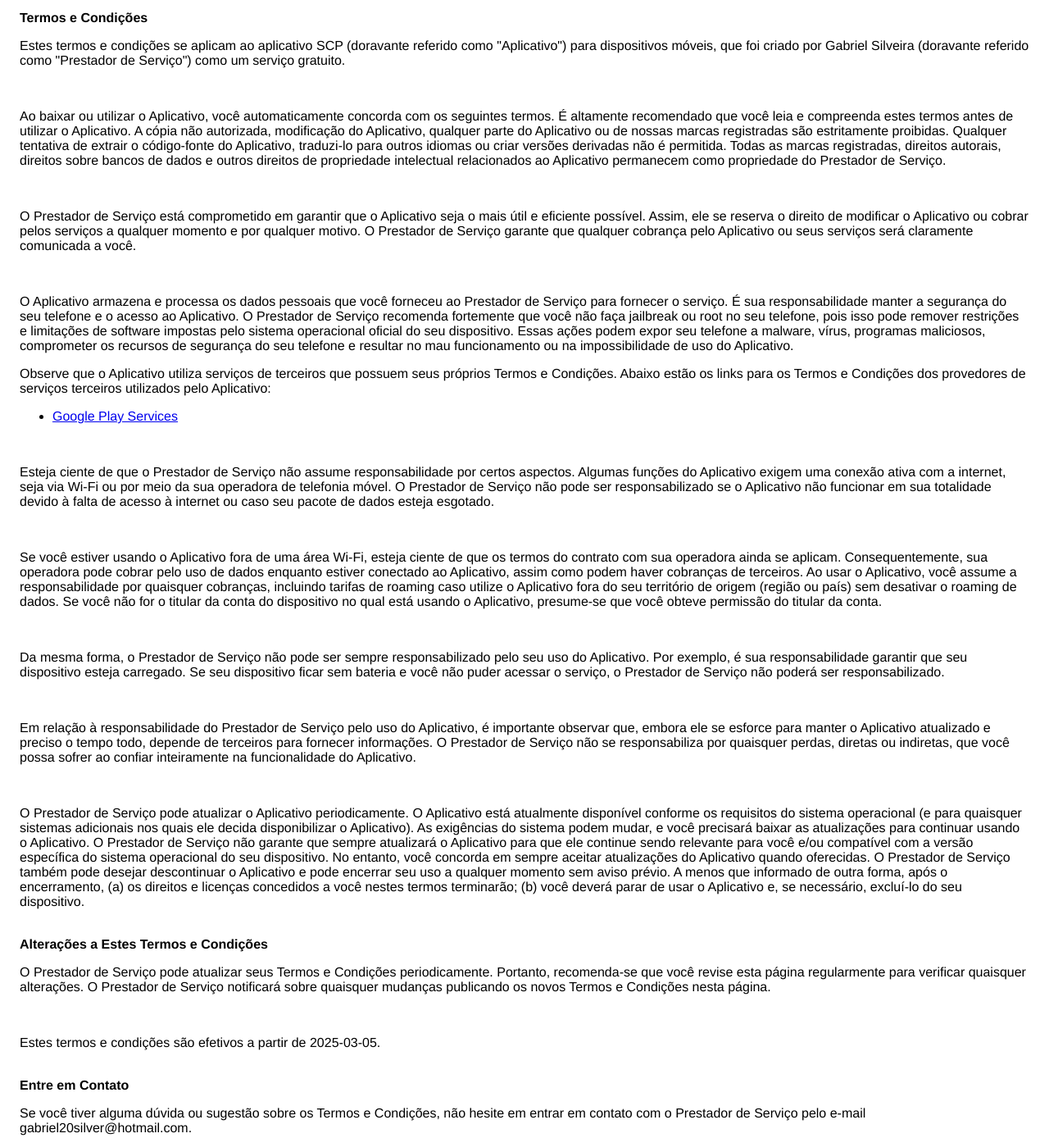
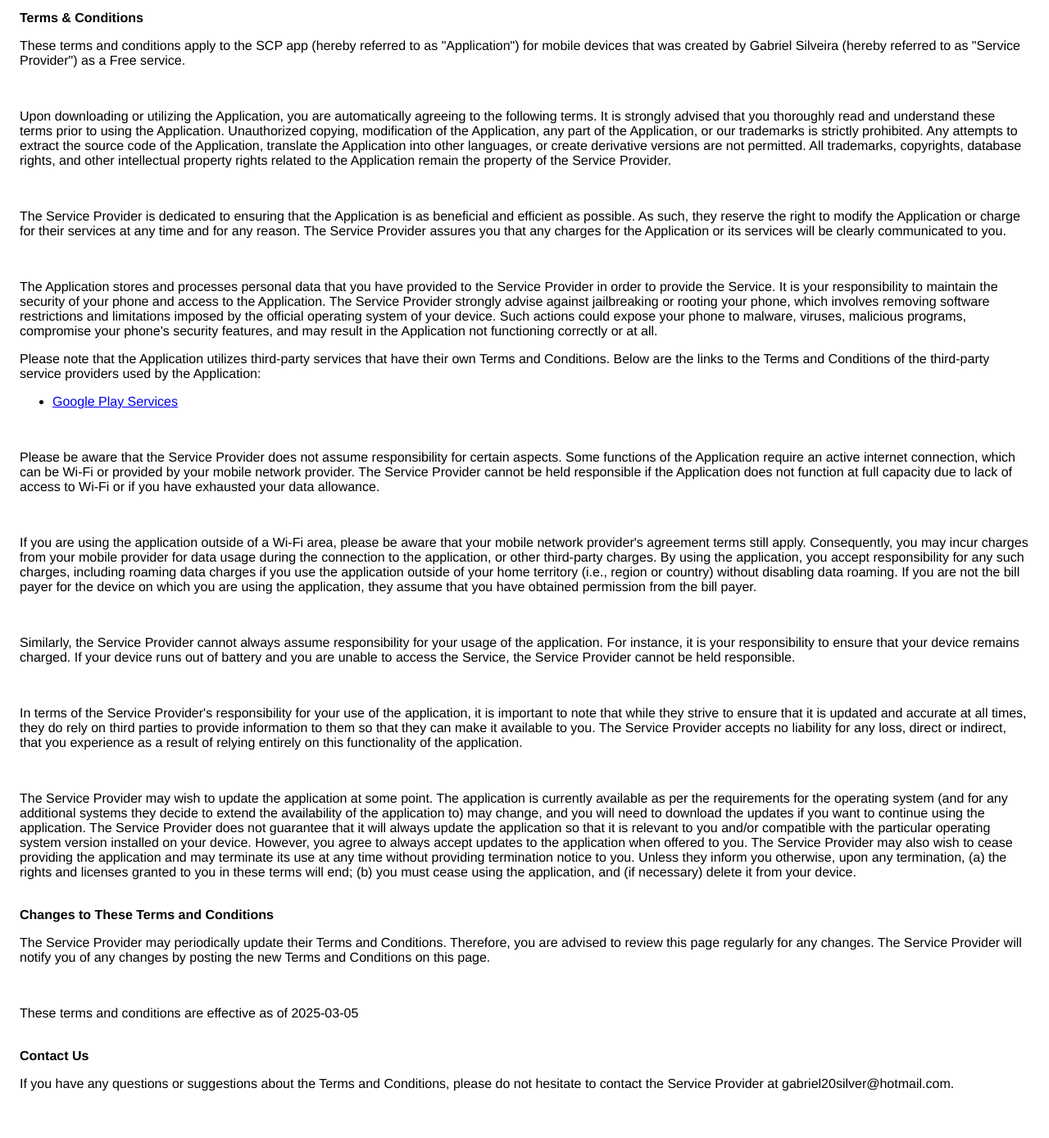
Before and after one commit to GabrielSilveira2026/AppBiju-Politica, a plain HTML site: page index.html in a window 1280 px wide. Shown: the part 1843-3231 px from the top of the page at 82% size. Drawn offline with Linux system fonts and the light colour scheme.

Commit message:
Update index.html

```diff
--- a/index.html
+++ b/index.html
@@ -103,89 +103,87 @@
       generated by <a href="https://app-privacy-policy-generator.nisrulz.com/"
         target="_blank" rel="noopener noreferrer">App Privacy Policy
         Generator</a></p>
-    <strong>Termos e Condições</strong><br><p>Estes termos e condições se
-      aplicam ao aplicativo SCP (doravante referido como "Aplicativo") para
-      dispositivos móveis, que foi criado por Gabriel Silveira (doravante
-      referido como "Prestador de Serviço") como um serviço
-      gratuito.</p><br><p>Ao baixar ou utilizar o Aplicativo, você
-      automaticamente concorda com os seguintes termos. É altamente recomendado
-      que você leia e compreenda estes termos antes de utilizar o Aplicativo. A
-      cópia não autorizada, modificação do Aplicativo, qualquer parte do
-      Aplicativo ou de nossas marcas registradas são estritamente proibidas.
-      Qualquer tentativa de extrair o código-fonte do Aplicativo, traduzi-lo
-      para outros idiomas ou criar versões derivadas não é permitida. Todas as
-      marcas registradas, direitos autorais, direitos sobre bancos de dados e
-      outros direitos de propriedade intelectual relacionados ao Aplicativo
-      permanecem como propriedade do Prestador de Serviço.</p><br><p>O Prestador
-      de Serviço está comprometido em garantir que o Aplicativo seja o mais útil
-      e eficiente possível. Assim, ele se reserva o direito de modificar o
-      Aplicativo ou cobrar pelos serviços a qualquer momento e por qualquer
-      motivo. O Prestador de Serviço garante que qualquer cobrança pelo
-      Aplicativo ou seus serviços será claramente comunicada a você.</p><br><p>O
-      Aplicativo armazena e processa os dados pessoais que você forneceu ao
-      Prestador de Serviço para fornecer o serviço. É sua responsabilidade
-      manter a segurança do seu telefone e o acesso ao Aplicativo. O Prestador
-      de Serviço recomenda fortemente que você não faça jailbreak ou root no seu
-      telefone, pois isso pode remover restrições e limitações de software
-      impostas pelo sistema operacional oficial do seu dispositivo. Essas ações
-      podem expor seu telefone a malware, vírus, programas maliciosos,
-      comprometer os recursos de segurança do seu telefone e resultar no mau
-      funcionamento ou na impossibilidade de uso do
-      Aplicativo.</p><div><p>Observe que o Aplicativo utiliza serviços de
-        terceiros que possuem seus próprios Termos e Condições. Abaixo estão os
-        links para os Termos e Condições dos provedores de serviços terceiros
-        utilizados pelo Aplicativo:</p><ul><li><a
-            href="https://policies.google.com/terms" target="_blank"
-            rel="noopener noreferrer">Google Play
-            Services</a></li></ul></div><br><p>Esteja ciente de que o Prestador
-      de Serviço não assume responsabilidade por certos aspectos. Algumas
-      funções do Aplicativo exigem uma conexão ativa com a internet, seja via
-      Wi-Fi ou por meio da sua operadora de telefonia móvel. O Prestador de
-      Serviço não pode ser responsabilizado se o Aplicativo não funcionar em sua
-      totalidade devido à falta de acesso à internet ou caso seu pacote de dados
-      esteja esgotado.</p><br><p>Se você estiver usando o Aplicativo fora de uma
-      área Wi-Fi, esteja ciente de que os termos do contrato com sua operadora
-      ainda se aplicam. Consequentemente, sua operadora pode cobrar pelo uso de
-      dados enquanto estiver conectado ao Aplicativo, assim como podem haver
-      cobranças de terceiros. Ao usar o Aplicativo, você assume a
-      responsabilidade por quaisquer cobranças, incluindo tarifas de roaming
-      caso utilize o Aplicativo fora do seu território de origem (região ou
-      país) sem desativar o roaming de dados. Se você não for o titular da conta
-      do dispositivo no qual está usando o Aplicativo, presume-se que você
-      obteve permissão do titular da conta.</p><br><p>Da mesma forma, o
-      Prestador de Serviço não pode ser sempre responsabilizado pelo seu uso do
-      Aplicativo. Por exemplo, é sua responsabilidade garantir que seu
-      dispositivo esteja carregado. Se seu dispositivo ficar sem bateria e você
-      não puder acessar o serviço, o Prestador de Serviço não poderá ser
-      responsabilizado.</p><br><p>Em relação à responsabilidade do Prestador de
-      Serviço pelo uso do Aplicativo, é importante observar que, embora ele se
-      esforce para manter o Aplicativo atualizado e preciso o tempo todo,
-      depende de terceiros para fornecer informações. O Prestador de Serviço não
-      se responsabiliza por quaisquer perdas, diretas ou indiretas, que você
-      possa sofrer ao confiar inteiramente na funcionalidade do
-      Aplicativo.</p><br><p>O Prestador de Serviço pode atualizar o Aplicativo
-      periodicamente. O Aplicativo está atualmente disponível conforme os
-      requisitos do sistema operacional (e para quaisquer sistemas adicionais
-      nos quais ele decida disponibilizar o Aplicativo). As exigências do
-      sistema podem mudar, e você precisará baixar as atualizações para
-      continuar usando o Aplicativo. O Prestador de Serviço não garante que
-      sempre atualizará o Aplicativo para que ele continue sendo relevante para
-      você e/ou compatível com a versão específica do sistema operacional do seu
-      dispositivo. No entanto, você concorda em sempre aceitar atualizações do
-      Aplicativo quando oferecidas. O Prestador de Serviço também pode desejar
-      descontinuar o Aplicativo e pode encerrar seu uso a qualquer momento sem
-      aviso prévio. A menos que informado de outra forma, após o encerramento,
-      (a) os direitos e licenças concedidos a você nestes termos terminarão; (b)
-      você deverá parar de usar o Aplicativo e, se necessário, excluí-lo do seu
-      dispositivo.</p><br><strong>Alterações a Estes Termos e
-      Condições</strong><p>O Prestador de Serviço pode atualizar seus Termos e
-      Condições periodicamente. Portanto, recomenda-se que você revise esta
-      página regularmente para verificar quaisquer alterações. O Prestador de
-      Serviço notificará sobre quaisquer mudanças publicando os novos Termos e
-      Condições nesta página.</p><br><p>Estes termos e condições são efetivos a
-      partir de 2025-03-05.</p><br><strong>Entre em Contato</strong><p>Se você
-      tiver alguma dúvida ou sugestão sobre os Termos e Condições, não hesite em
-      entrar em contato com o Prestador de Serviço pelo e-mail
-      gabriel20silver@hotmail.com.</p>
+    <strong>Terms &amp; Conditions</strong><br><p>These terms and conditions
+      apply to the SCP app (hereby referred to as "Application") for mobile
+      devices that was created by Gabriel Silveira (hereby referred to as
+      "Service Provider") as a Free service.</p><br><p>Upon downloading or
+      utilizing the Application, you are automatically agreeing to the following
+      terms. It is strongly advised that you thoroughly read and understand
+      these terms prior to using the Application. Unauthorized copying,
+      modification of the Application, any part of the Application, or our
+      trademarks is strictly prohibited. Any attempts to extract the source code
+      of the Application, translate the Application into other languages, or
+      create derivative versions are not permitted. All trademarks, copyrights,
+      database rights, and other intellectual property rights related to the
+      Application remain the property of the Service Provider.</p><br><p>The
+      Service Provider is dedicated to ensuring that the Application is as
+      beneficial and efficient as possible. As such, they reserve the right to
+      modify the Application or charge for their services at any time and for
+      any reason. The Service Provider assures you that any charges for the
+      Application or its services will be clearly communicated to
+      you.</p><br><p>The Application stores and processes personal data that you
+      have provided to the Service Provider in order to provide the Service. It
+      is your responsibility to maintain the security of your phone and access
+      to the Application. The Service Provider strongly advise against
+      jailbreaking or rooting your phone, which involves removing software
+      restrictions and limitations imposed by the official operating system of
+      your device. Such actions could expose your phone to malware, viruses,
+      malicious programs, compromise your phone's security features, and may
+      result in the Application not functioning correctly or at
+      all.</p><div><p>Please note that the Application utilizes third-party
+        services that have their own Terms and Conditions. Below are the links
+        to the Terms and Conditions of the third-party service providers used by
+        the Application:</p><ul><li><a href="https://policies.google.com/terms"
+            target="_blank" rel="noopener noreferrer">Google Play
+            Services</a></li><!----><!----><!----><!----><!----><!----><!----><!----><!----><!----><!----><!----><!----><!----><!----><!----><!----><!----><!----><!----><!----><!----><!----><!----><!----><!----><!----><!----><!----><!----><!----></ul></div><br><p>Please
+      be aware that the Service Provider does not assume responsibility for
+      certain aspects. Some functions of the Application require an active
+      internet connection, which can be Wi-Fi or provided by your mobile network
+      provider. The Service Provider cannot be held responsible if the
+      Application does not function at full capacity due to lack of access to
+      Wi-Fi or if you have exhausted your data allowance.</p><br><p>If you are
+      using the application outside of a Wi-Fi area, please be aware that your
+      mobile network provider's agreement terms still apply. Consequently, you
+      may incur charges from your mobile provider for data usage during the
+      connection to the application, or other third-party charges. By using the
+      application, you accept responsibility for any such charges, including
+      roaming data charges if you use the application outside of your home
+      territory (i.e., region or country) without disabling data roaming. If you
+      are not the bill payer for the device on which you are using the
+      application, they assume that you have obtained permission from the bill
+      payer.</p><br><p>Similarly, the Service Provider cannot always assume
+      responsibility for your usage of the application. For instance, it is your
+      responsibility to ensure that your device remains charged. If your device
+      runs out of battery and you are unable to access the Service, the Service
+      Provider cannot be held responsible.</p><br><p>In terms of the Service
+      Provider's responsibility for your use of the application, it is important
+      to note that while they strive to ensure that it is updated and accurate
+      at all times, they do rely on third parties to provide information to them
+      so that they can make it available to you. The Service Provider accepts no
+      liability for any loss, direct or indirect, that you experience as a
+      result of relying entirely on this functionality of the
+      application.</p><br><p>The Service Provider may wish to update the
+      application at some point. The application is currently available as per
+      the requirements for the operating system (and for any additional systems
+      they decide to extend the availability of the application to) may change,
+      and you will need to download the updates if you want to continue using
+      the application. The Service Provider does not guarantee that it will
+      always update the application so that it is relevant to you and/or
+      compatible with the particular operating system version installed on your
+      device. However, you agree to always accept updates to the application
+      when offered to you. The Service Provider may also wish to cease providing
+      the application and may terminate its use at any time without providing
+      termination notice to you. Unless they inform you otherwise, upon any
+      termination, (a) the rights and licenses granted to you in these terms
+      will end; (b) you must cease using the application, and (if necessary)
+      delete it from your device.</p><br><strong>Changes to These Terms and
+      Conditions</strong><p>The Service Provider may periodically update their
+      Terms and Conditions. Therefore, you are advised to review this page
+      regularly for any changes. The Service Provider will notify you of any
+      changes by posting the new Terms and Conditions on this
+      page.</p><br><p>These terms and conditions are effective as of
+      2025-03-05</p><br><strong>Contact Us</strong><p>If you have any questions
+      or suggestions about the Terms and Conditions, please do not hesitate to
+      contact the Service Provider at gabriel20silver@hotmail.com.</p>
   </body>
 </html>
```
